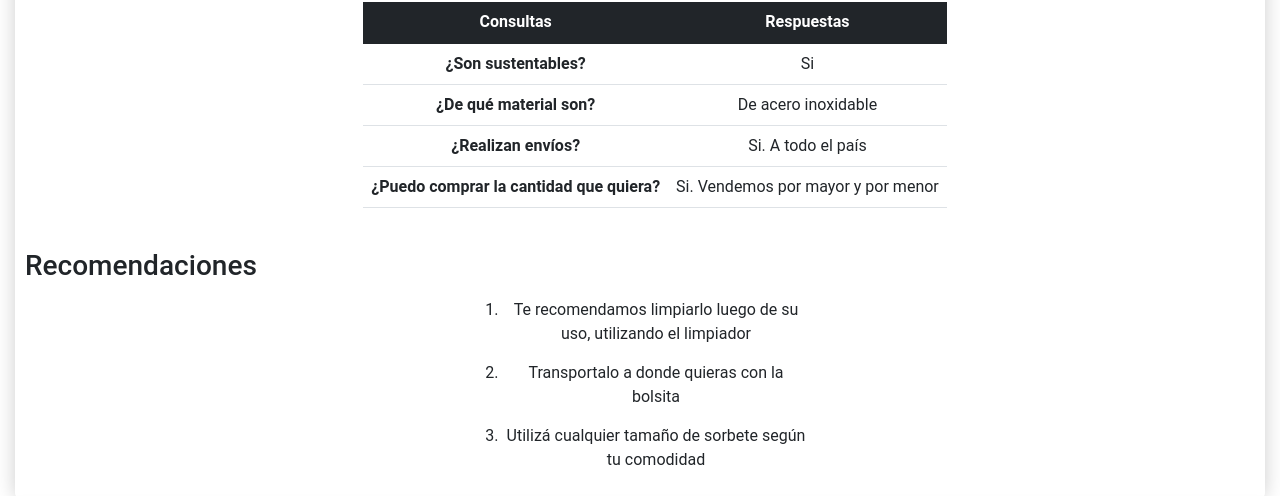
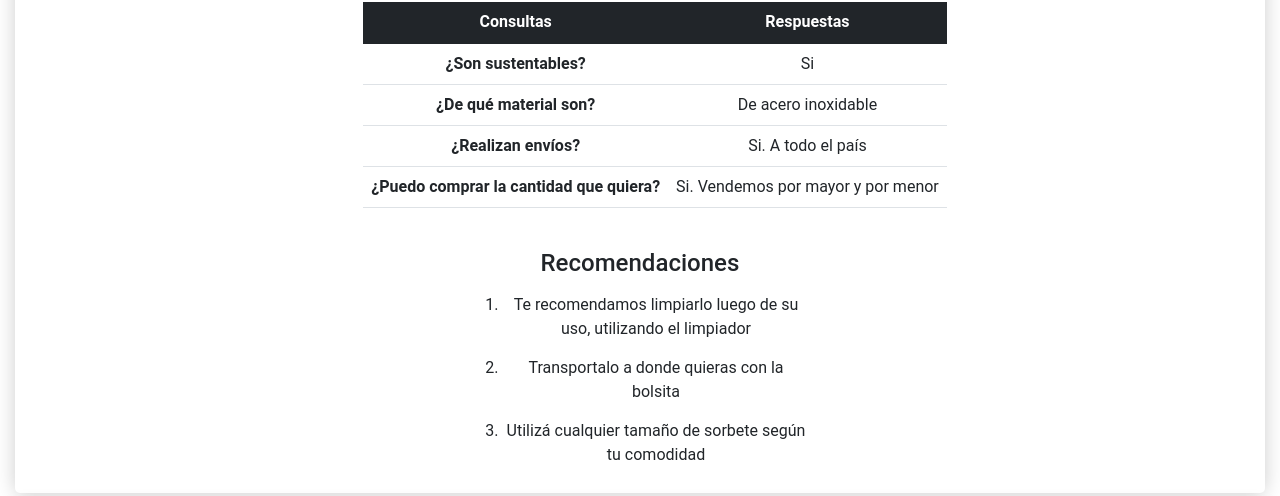
Before and after one commit to nicomassimino/nikibombilla, a plain HTML site: page pages/preguntasfrecuentes.html in a window 1280 px wide. Shown: the part 333-829 px from the top of the page. Drawn offline with nearby package versions, Linux system fonts and the light colour scheme.

Commit message:
correciones y background

```diff
--- a/pages/preguntasfrecuentes.html
+++ b/pages/preguntasfrecuentes.html
@@ -76,7 +76,7 @@
                     </div>
                 </section>
                     <section class="recomendaciones animate__animated animate__fadeInLeftBig">
-                        <h3 class="preguntasyrecomendaciones">Recomendaciones</h3>
+                        <h2 class="preguntasyrecomendaciones">Recomendaciones</h2>
                             <ol class="nros_preguntas" type="1">
                                 <li class="li_recomendaciones">Te recomendamos limpiarlo luego de su uso, utilizando el limpiador</li>
                                 <li class="li_recomendaciones">Transportalo a donde quieras con la bolsita</li>
```
